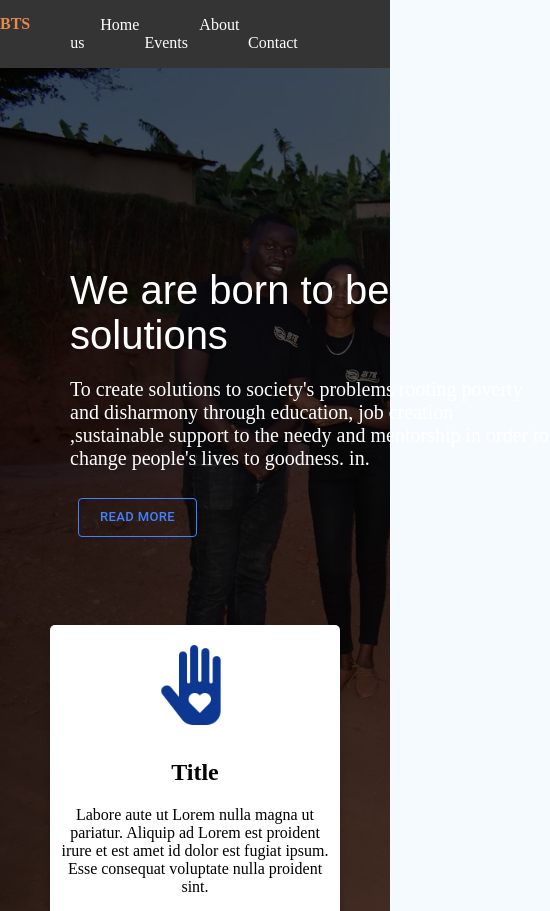
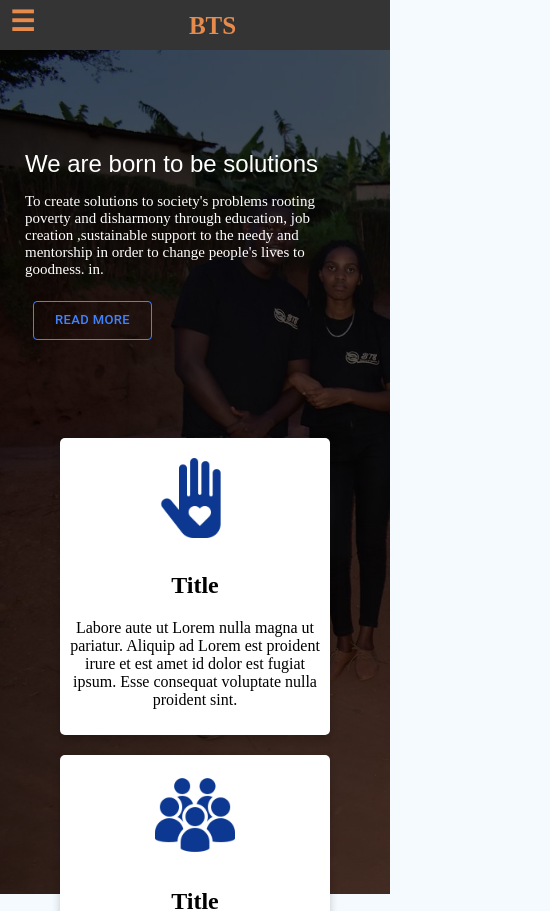
Before and after one commit to victkarangwa/bts-web, a React (Create React App) app: page / in a window 390 px wide. Shown: the top 911 px of the page, 550 px wide, since content can reach past the window. Built offline with nearby package versions, Linux system fonts and the light colour scheme.

Commit message:
add responsivess styles

```diff
--- a/src/assets/styles/index.scss
+++ b/src/assets/styles/index.scss
@@ -1,10 +1,10 @@
+
+html,
 body {
+  background-color: rgb(245, 250, 255);
   margin: 0;
-  background-color: rgb(245, 250, 255);
-  -webkit-font-smoothing: antialiased;
-  -moz-osx-font-smoothing: grayscale;
+  padding: 0;
 }
-
 code {
   font-family: source-code-pro, Menlo, Monaco, Consolas, 'Courier New',
     monospace;
--- a/src/assets/styles/style.scss
+++ b/src/assets/styles/style.scss
@@ -24,16 +24,27 @@ $gray-color: #a0a0a0;
       padding-top: 200px;
       padding-left: 70px;
       width: 480px;
+      @media screen and (max-width: 600px) {
+        width: 80%;
+        padding-top: 100px;
+        padding-left: 25px;
+      }
       .txt-header {
         font-size: 40px;
         font-family: Arial, Helvetica, sans-serif;
         color: white;
+        @media screen and (max-width: 600px) {
+          font-size: 24px;
+        }
       }
       .txt-detail {
         font-size: 20px;
         font-family: Ap;
         color: white;
         font-weight: lighter;
+        @media screen and (max-width: 600px) {
+          font-size: 15px;
+        }
       }
     }
     .project-img {
@@ -57,6 +68,10 @@ $gray-color: #a0a0a0;
     background-color: $white-color;
     box-shadow: 0 4px 8px 0 rgba(0, 0, 0, 0.2);
     border-radius: 5px;
+    margin: 10px;
+    @media screen and (max-width: 600px) {
+      height: 100%;
+    }
   }
   .sm-icon {
     width: 20px;
@@ -70,21 +85,24 @@ $gray-color: #a0a0a0;
     width: 80px;
     height: 80px;
   }
-  .icon-section{
+  .icon-section {
     text-align: center;
     padding: 20px 20px 0 20px;
   }
-  .main-header{
-    width: 100%;
+  .main-header {
+    width: 90%;
     font-weight: bolder;
     text-align: center;
     font-size: 30px;
     padding: 10px;
+    @media screen and (max-width: 600px) {
+      font-size: 20px;
+    }
   }
-  .upper-txt{
+  .upper-txt {
     text-transform: uppercase;
   }
-  .details-sections{
+  .details-sections {
     padding: 10px;
     text-align: center;
   }
@@ -94,6 +112,7 @@ $gray-color: #a0a0a0;
     background-color: $white-color;
     box-shadow: 0 4px 8px 0 rgba(0, 0, 0, 0.2);
     border-radius: 5px;
+    margin: 10px;
     .project-user-action {
       .project-opt {
         display: flex;
@@ -138,22 +157,38 @@ $gray-color: #a0a0a0;
   }
   .full-card {
     width: 80%;
+    height: 100%;
     display: flex;
     justify-content: space-around;
     flex-wrap: wrap;
     margin: 0 auto;
     box-shadow: 0 4px 8px 0 rgba(0, 0, 0, 0.2);
+          @media screen and (max-width: 600px) {
+margin-bottom: 20px;
+      }
     .testimony {
       width: 45%;
       height: 190px;
       margin: 10px;
       display: flex;
+      @media screen and (max-width: 600px) {
+        flex-direction: column;
+        width: 100%;
+        height: 100%;
+      }
       .testimony-img {
         padding: 20px;
+        @media screen and (max-width: 600px) {
+          text-align: center;
+        }
       }
       .testimony-details {
         padding: 20px;
         font-size: 14px;
+        @media screen and (max-width: 600px) {
+          text-align: center;
+          padding: 2px;
+        }
         p {
           margin: 0;
         }
@@ -165,22 +200,78 @@ $gray-color: #a0a0a0;
           width: 100%;
         }
       }
+
     }
+                    .testimony::after {
+  content: "";
+  background-color: rgb(218, 218, 218);
+  width: 100%;
+  height: 1px;
+        }
   }
   .sub-header {
     color: $orange-color;
+  }
+  .mobile-nav {
+    background-color: $dark-color;
+    .nav-logo {
+      padding-top: 15px;
+      color: $orange-color;
+      font-weight: bolder;
+      text-align: center;
+    }
+    .nav-menu {
+      ul {
+        list-style-type: none;
+        padding: 10px;
+        margin: 0px;
+        text-align: left;
+      }
+
+      li {
+        padding: 10px 0px;
+        a {
+          text-decoration: none;
+          color: white;
+        }
+      }
+    }
   }
   .header-section {
     background-color: $dark-color;
     display: flex;
     flex-direction: row;
     justify-content: space-around;
+    @media screen and (max-width: 600px) {
+      justify-content: flex-start;
+      height: 50px;
+    }
     .nav-logo {
       padding-top: 15px;
       color: $orange-color;
       font-weight: bolder;
+      @media screen and (max-width: 600px) {
+        padding-top: 1px;
+        margin: auto;
+        font-size: 25px;
+      }
+    }
+    .nav-drawer-icon {
+      display: none;
+      color: $orange-color;
+      font-weight: bolder;
+      text-align: left;
+      font-size: 28px;
+      margin-left: 10px;
+      padding-top: 5px;
+                @media screen and (max-width: 600px) {
+display: block;
+      }
     }
     .nav-menu {
+      @media screen and (max-width: 600px) {
+        display: none;
+      }
       ul {
         list-style-type: none;
       }
@@ -200,14 +291,26 @@ $gray-color: #a0a0a0;
     height: 330px;
     background-color: $dark-color;
     color: rgb(124, 124, 124);
+    @media screen and (max-width: 600px) {
+      height: 40px;
+    }
     label {
       font-size: 13px;
+    }
+    .copy-section {
+      @media screen and (max-width: 600px) {
+        display: inline-block;
+        margin-top: 10px;
+      }
     }
     .info-section {
       display: flex;
       justify-content: space-around;
       font-family: Ap;
       margin-top: 40px;
+      @media screen and (max-width: 600px) {
+        display: none;
+      }
       .footer-sub-section {
         width: 300px;
         text-align: left;
--- a/src/components/common/Footer.js
+++ b/src/components/common/Footer.js
@@ -48,7 +48,10 @@ return (
         </div>
       </div>
     </div>
+    <div className="copy-section">
+
     <label>Copyright &copy; 2020 BTS</label>
+    </div>
   </div>
 );
 
--- a/src/components/common/Header.js
+++ b/src/components/common/Header.js
@@ -1,14 +1,25 @@
-import React from 'react';
+import React, { useState } from 'react';
 import { Link } from 'react-router-dom';
 import '../../assets/styles/style.scss'
 
 
 
 const Header = () => {
+  const [navDrawer, setnavDrawer] = useState(0);
+const openNav = () =>{
+setnavDrawer(!navDrawer);
+}
 
   return (
     <>
+
+
       <div className='header-section'>
+        <div className='nav-drawer-icon'>
+          <span onClick={openNav} class='openbtn'>
+            &#9776;
+          </span>
+        </div>
         <div className='nav-logo'>BTS</div>
         <div className='nav-menu'>
           <ul>
@@ -27,6 +38,27 @@ const Header = () => {
           </ul>
         </div>
       </div>
+    { navDrawer ? <div className='mobile-nav'>
+        <div className='nav-menu'>
+          <ul>
+            <li>
+              <Link to='/'>Home</Link>
+            </li>
+            <li>
+              <Link to='/about'>About us</Link>
+            </li>
+            <li>
+              <Link to='/events'>Events</Link>
+            </li>
+            <li>
+              <Link to='/contact'>Contact</Link>
+            </li>
+          </ul>
+        </div>
+      </div>
+      :''
+}
+
     </>
   );
 };
```
